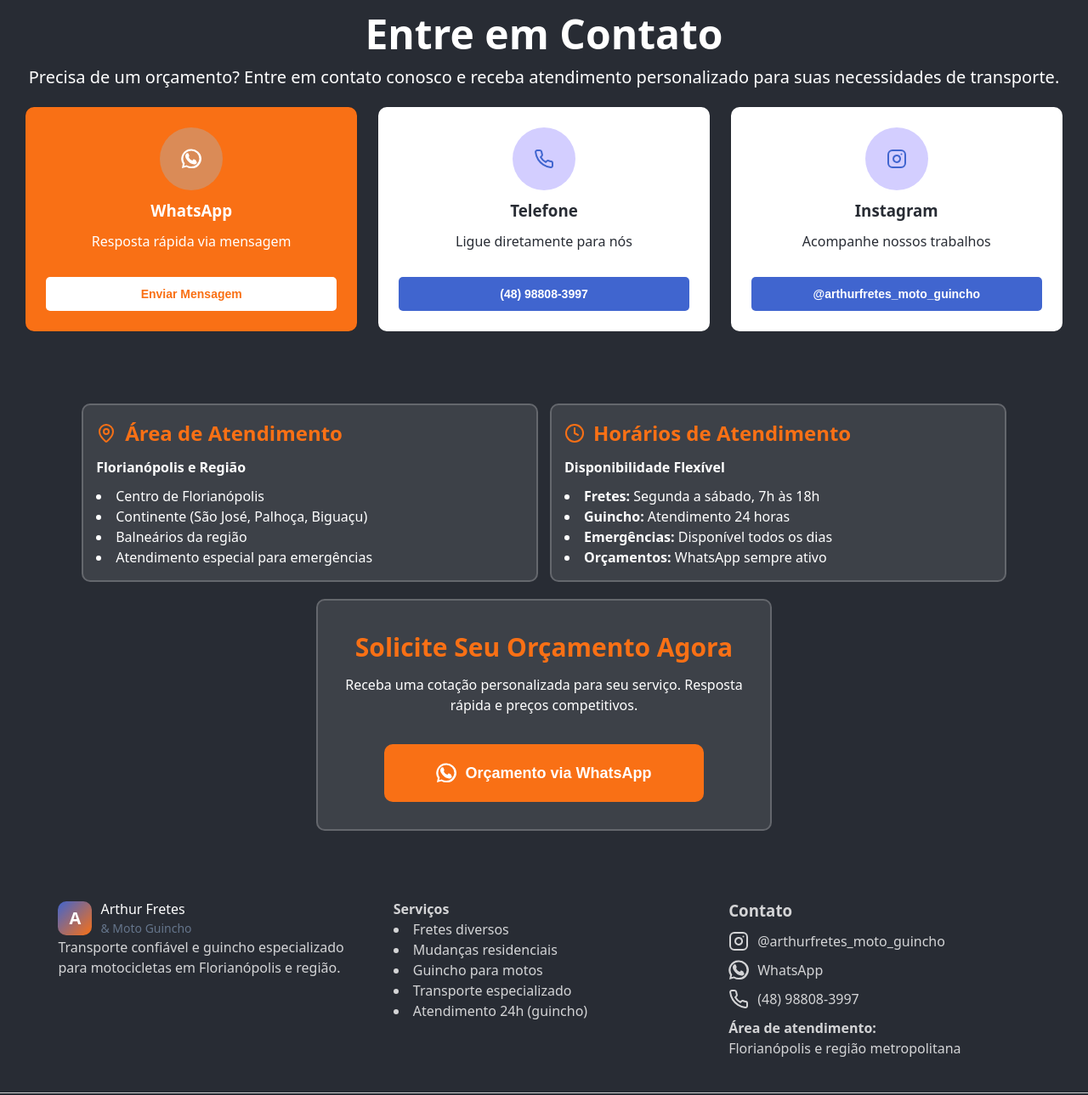
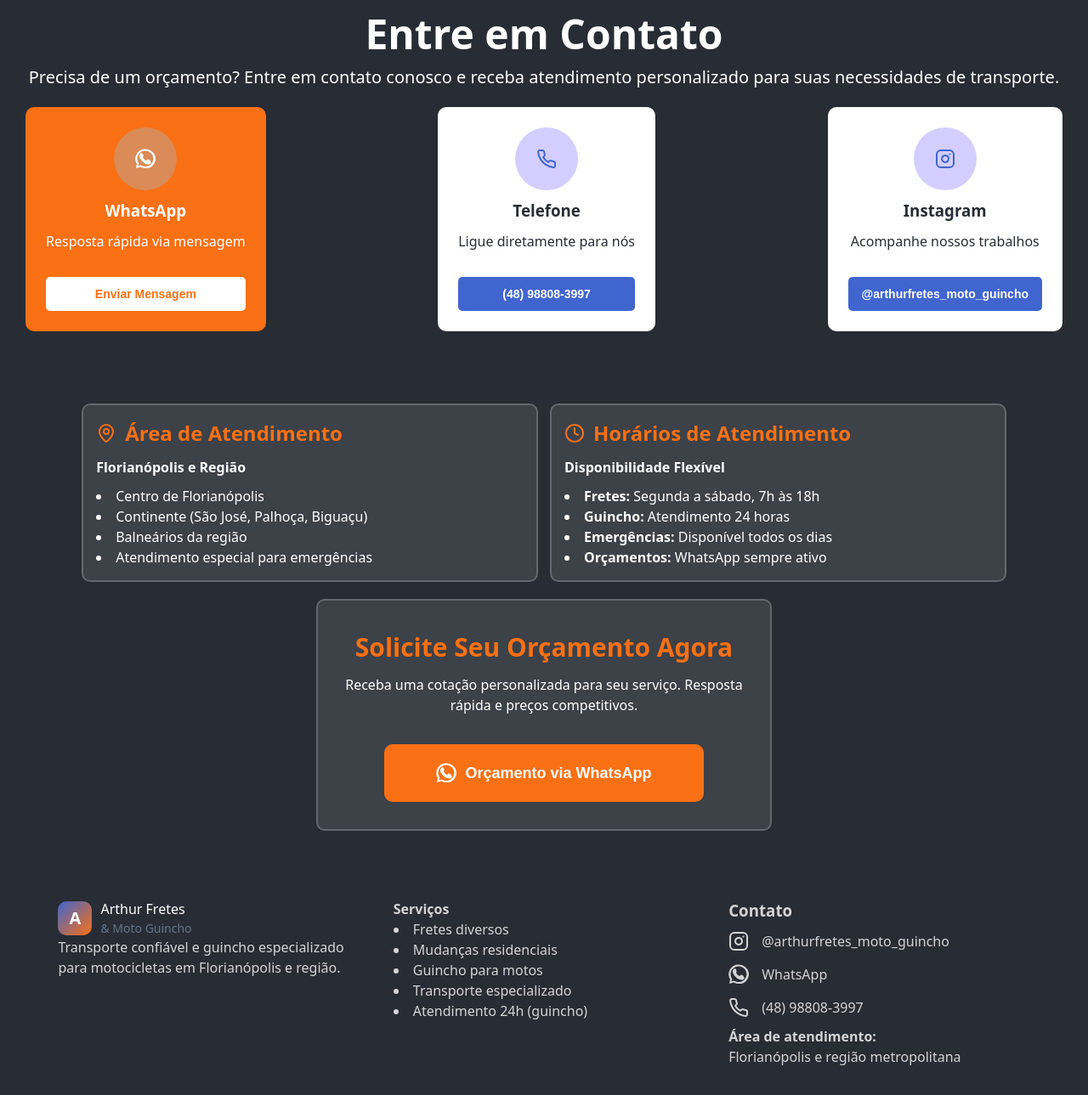
Before and after one commit to Roberto-Jr-Passarela/ArthurFretes_moto_guincho, a plain HTML site: page index.html in a window 1280 px wide. Shown: the part 2700-3989 px from the top of the page at 85% size. Drawn offline with Linux system fonts and the light colour scheme.

Commit message:
otmus-prime

```diff
--- a/index.html
+++ b/index.html
@@ -23,7 +23,7 @@
                 <span>Instagram</span>
             </a>
 
-            <a id="a-button-telefone-header" href="tel:+5548988083997" rel="Némero para contato com Arthur Frestes & e Moto Resgate 24h">
+            <a id="a-button-telefone-header" href="tel:+5548988083997" rel="Número para contato com Arthur Frestes & Moto Resgate 24h">
                 <svg class="lucide lucide-phone w-4 h-4" fill="none" height="24" stroke="currentColor" stroke-linecap="round" stroke-linejoin="round" stroke-width="2" viewBox="0 0 24 24" width="24" xmlns="http://www.w3.org/2000/svg"><path d="M22 16.92v3a2 2 0 0 1-2.18 2 19.79 19.79 0 0 1-8.63-3.07 19.5 19.5 0 0 1-6-6 19.79 19.79 0 0 1-3.07-8.67A2 2 0 0 1 4.11 2h3a2 2 0 0 1 2 1.72 12.84 12.84 0 0 0 .7 2.81 2 2 0 0 1-.45 2.11L8.09 9.91a16 16 0 0 0 6 6l1.27-1.27a2 2 0 0 1 2.11-.45 12.84 12.84 0 0 0 2.81.7A2 2 0 0 1 22 16.92z"></path></svg>
                 <span id="span-01-header">(48) 98808-3997</span><span id="span-02-header">Ligar</span>
             </a>
@@ -131,7 +131,7 @@
                             Materiais de proteção e amarração
                         </li>
                     </ul>
-                    <button id="button-pg3">Solicitar Orçamento</button>
+                    <a href="https://api.whatsapp.com/send?phone=5548988083997&text=Ol%C3%A1%2C+gostaria+de+mais+informa%C3%A7%C3%B5es+sobre+os+servi%C3%A7os." target="_blank" rel="noopener noreferrer"><button id="button-pg3" >Solicitar Orçamento</button></a>
                 </section>
                 <div id="div-posicion-imgs-pg3">
                     <img src="" alt="Caminhão HR">
@@ -210,7 +210,7 @@
                         </div>
                         <h3>WhatsApp</h3>
                         <p>Resposta rápida via mensagem</p>
-                        <button id="button-watts-pg5" class="button-pg5">Enviar Mensagem</button>
+                        <a href="https://api.whatsapp.com/send?phone=5548988083997&text=Ol%C3%A1%2C+gostaria+de+mais+informa%C3%A7%C3%B5es+sobre+os+servi%C3%A7os." target="_blank" rel="noopener noreferrer"><button id="button-watts-pg5" class="button-pg5">Enviar Mensagem</button></a>
                     </div>
                     <div class="div-templeats-pg5">
                         <div class="circulo-pg5">
@@ -218,7 +218,7 @@
                         </div>
                         <h3>Telefone</h3>
                         <p>Ligue diretamente para nós</p>
-                        <button class="button-pg5">(48) 98808-3997</button>
+                        <a href="tel:+5548988083997" rel="Número para contato com Arthur Frestes & Moto Resgate 24h"><button class="button-pg5">(48) 98808-3997</button></a>
                     </div>
                     <div class="div-templeats-pg5">
                         <div class="circulo-pg5">
@@ -226,7 +226,7 @@
                         </div>
                         <h3>Instagram</h3>
                         <p>Acompanhe nossos trabalhos</p>
-                        <button class="button-pg5">@arthurfretes_moto_guincho</button>
+                        <a href="https://www.instagram.com/arthurfretes_moto_resgate24h/" target="_blank" rel="Link Para Instagram da Arthur Fretes & Moto Resgate 24h"><button class="button-pg5">@arthurfretes_moto_guincho</button></a>
                     </div>
                 </div>
                 <div id="div-alinhamentos-dos-templeats-pg5">
@@ -261,7 +261,7 @@
                     <div id="div-solicitacion-pg5" class="div-templeat-02-pg5">
                         <h3 >Solicite Seu Orçamento Agora</h3>
                         <p>Receba uma cotação personalizada para seu serviço. Resposta rápida e preços competitivos.</p>
-                        <button id="button-watts-02-pg5"><svg xmlns="http://www.w3.org/2000/svg" width="24" height="24" viewBox="0 0 24 24" fill="currentColor"><path d="M20 3.5A11.4 11.4 0 0 0 12 .5a11.5 11.5 0 0 0-10 17.5L1 23l5.3-1.4a11.5 11.5 0 0 0 5.7 1.5h.1a11.4 11.4 0 0 0 11.9-11.5 11.5 11.5 0 0 0-4-8.1ZM12 21a9.6 9.6 0 0 1-4.9-1.3l-.4-.2-3.1.8.8-3-.2-.4A9.4 9.4 0 0 1 2.5 12a9.5 9.5 0 0 1 16.2-6.7A9.2 9.2 0 0 1 21.5 12 9.5 9.5 0 0 1 12 21Zm5.4-7.6c-.3-.2-1.8-.9-2.1-1s-.5-.2-.7.2-.8 1-1 1.2-.4.2-.7 0a7.7 7.7 0 0 1-2.2-1.4 8.2 8.2 0 0 1-1.5-2.2c-.2-.4 0-.6.1-.8s.2-.5.3-.7 0-.5 0-.7c0-.2-.7-1.7-1-2.3s-.5-.5-.7-.5h-.6c-.2 0-.7.1-1 .5s-1.3 1.2-1.3 3 1.3 3.4 1.5 3.7 2.5 3.8 6 5.3a19.7 19.7 0 0 0 1.9.6c.8.2 1.5.2 2 .1.6-.1 1.8-.8 2-1.4s.3-1.3.2-1.4-.3-.2-.6-.3Z"/></svg>Orçamento via WhatsApp</button>
+                        <a href="https://api.whatsapp.com/send?phone=5548988083997&text=Ol%C3%A1%2C+gostaria+de+mais+informa%C3%A7%C3%B5es+sobre+os+servi%C3%A7os." target="_blank" rel="noopener noreferrer"><button id="button-watts-02-pg5"><svg xmlns="http://www.w3.org/2000/svg" width="24" height="24" viewBox="0 0 24 24" fill="currentColor"><path d="M20 3.5A11.4 11.4 0 0 0 12 .5a11.5 11.5 0 0 0-10 17.5L1 23l5.3-1.4a11.5 11.5 0 0 0 5.7 1.5h.1a11.4 11.4 0 0 0 11.9-11.5 11.5 11.5 0 0 0-4-8.1ZM12 21a9.6 9.6 0 0 1-4.9-1.3l-.4-.2-3.1.8.8-3-.2-.4A9.4 9.4 0 0 1 2.5 12a9.5 9.5 0 0 1 16.2-6.7A9.2 9.2 0 0 1 21.5 12 9.5 9.5 0 0 1 12 21Zm5.4-7.6c-.3-.2-1.8-.9-2.1-1s-.5-.2-.7.2-.8 1-1 1.2-.4.2-.7 0a7.7 7.7 0 0 1-2.2-1.4 8.2 8.2 0 0 1-1.5-2.2c-.2-.4 0-.6.1-.8s.2-.5.3-.7 0-.5 0-.7c0-.2-.7-1.7-1-2.3s-.5-.5-.7-.5h-.6c-.2 0-.7.1-1 .5s-1.3 1.2-1.3 3 1.3 3.4 1.5 3.7 2.5 3.8 6 5.3a19.7 19.7 0 0 0 1.9.6c.8.2 1.5.2 2 .1.6-.1 1.8-.8 2-1.4s.3-1.3.2-1.4-.3-.2-.6-.3Z"/></svg>Orçamento via WhatsApp</button></a>
                     </div>
                 </div>
             </div>
@@ -293,7 +293,7 @@
                 <div id="links-pg6">
                     <a href="https://www.instagram.com/arthurfretes_moto_resgate24h/" target="_blank"><svg xmlns="http://www.w3.org/2000/svg" width="24" height="24" viewBox="0 0 24 24" fill="none" stroke="currentColor" stroke-width="2" stroke-linecap="round" stroke-linejoin="round" class="lucide lucide-instagram w-4 h-4" data-lov-id="src/components/Footer.tsx:74:16" data-lov-name="Instagram" data-component-path="src/components/Footer.tsx" data-component-line="74" data-component-file="Footer.tsx" data-component-name="Instagram" data-component-content="%7B%22className%22%3A%22w-4%20h-4%22%7D"><rect width="20" height="20" x="2" y="2" rx="5" ry="5"></rect><path d="M16 11.37A4 4 0 1 1 12.63 8 4 4 0 0 1 16 11.37z"></path><line x1="17.5" x2="17.51" y1="6.5" y2="6.5"></line></svg>@arthurfretes_moto_guincho</a>
                     <a href="https://wa.me/5548988083997" target="_blank"><svg xmlns="http://www.w3.org/2000/svg" width="24" height="24" viewBox="0 0 24 24" fill="currentColor"><path d="M20 3.5A11.4 11.4 0 0 0 12 .5a11.5 11.5 0 0 0-10 17.5L1 23l5.3-1.4a11.5 11.5 0 0 0 5.7 1.5h.1a11.4 11.4 0 0 0 11.9-11.5 11.5 11.5 0 0 0-4-8.1ZM12 21a9.6 9.6 0 0 1-4.9-1.3l-.4-.2-3.1.8.8-3-.2-.4A9.4 9.4 0 0 1 2.5 12a9.5 9.5 0 0 1 16.2-6.7A9.2 9.2 0 0 1 21.5 12 9.5 9.5 0 0 1 12 21Zm5.4-7.6c-.3-.2-1.8-.9-2.1-1s-.5-.2-.7.2-.8 1-1 1.2-.4.2-.7 0a7.7 7.7 0 0 1-2.2-1.4 8.2 8.2 0 0 1-1.5-2.2c-.2-.4 0-.6.1-.8s.2-.5.3-.7 0-.5 0-.7c0-.2-.7-1.7-1-2.3s-.5-.5-.7-.5h-.6c-.2 0-.7.1-1 .5s-1.3 1.2-1.3 3 1.3 3.4 1.5 3.7 2.5 3.8 6 5.3a19.7 19.7 0 0 0 1.9.6c.8.2 1.5.2 2 .1.6-.1 1.8-.8 2-1.4s.3-1.3.2-1.4-.3-.2-.6-.3Z"/></svg>WhatsApp</a>
-                    <a><svg xmlns="http://www.w3.org/2000/svg" width="24" height="24" viewBox="0 0 24 24" fill="none" stroke="currentColor" stroke-width="2" stroke-linecap="round" stroke-linejoin="round" class="lucide lucide-phone w-4 h-4" data-lov-id="src/components/Footer.tsx:58:16" data-lov-name="Phone" data-component-path="src/components/Footer.tsx" data-component-line="58" data-component-file="Footer.tsx" data-component-name="Phone" data-component-content="%7B%22className%22%3A%22w-4%20h-4%22%7D"><path d="M22 16.92v3a2 2 0 0 1-2.18 2 19.79 19.79 0 0 1-8.63-3.07 19.5 19.5 0 0 1-6-6 19.79 19.79 0 0 1-3.07-8.67A2 2 0 0 1 4.11 2h3a2 2 0 0 1 2 1.72 12.84 12.84 0 0 0 .7 2.81 2 2 0 0 1-.45 2.11L8.09 9.91a16 16 0 0 0 6 6l1.27-1.27a2 2 0 0 1 2.11-.45 12.84 12.84 0 0 0 2.81.7A2 2 0 0 1 22 16.92z"></path></svg>(48) 98808-3997</a>
+                    <a href="tel:+5548988083997" rel="Número para contato com Arthur Frestes & Moto Resgate 24h"><svg xmlns="http://www.w3.org/2000/svg" width="24" height="24" viewBox="0 0 24 24" fill="none" stroke="currentColor" stroke-width="2" stroke-linecap="round" stroke-linejoin="round" class="lucide lucide-phone w-4 h-4" data-lov-id="src/components/Footer.tsx:58:16" data-lov-name="Phone" data-component-path="src/components/Footer.tsx" data-component-line="58" data-component-file="Footer.tsx" data-component-name="Phone" data-component-content="%7B%22className%22%3A%22w-4%20h-4%22%7D"><path d="M22 16.92v3a2 2 0 0 1-2.18 2 19.79 19.79 0 0 1-8.63-3.07 19.5 19.5 0 0 1-6-6 19.79 19.79 0 0 1-3.07-8.67A2 2 0 0 1 4.11 2h3a2 2 0 0 1 2 1.72 12.84 12.84 0 0 0 .7 2.81 2 2 0 0 1-.45 2.11L8.09 9.91a16 16 0 0 0 6 6l1.27-1.27a2 2 0 0 1 2.11-.45 12.84 12.84 0 0 0 2.81.7A2 2 0 0 1 22 16.92z"></path></svg>(48) 98808-3997</a>
                 </div>
                 <strong>Área de atendimento:</strong>
                 <p>Florianópolis e região metropolitana </p>
--- a/styles/config.css
+++ b/styles/config.css
@@ -30,6 +30,9 @@ body {
   color: #282c34; /* cor de texto base */
   line-height: 1.5;
 }
+a {
+  text-decoration: none;
+}
 
 
 ul {
--- a/styles/pages/pg3.css
+++ b/styles/pages/pg3.css
@@ -43,6 +43,7 @@
     color: #4065CF;
 }
 
+
 /* 🔥 Agrupei flex-center repetidos */
 #button-pg3,
 #div-posicion-imgs-pg3 {
--- a/styles/pages/pg5.css
+++ b/styles/pages/pg5.css
@@ -47,8 +47,10 @@
   background-color: #fff;
   padding: 24px;
   border-radius: 10px;
-  width: 32%;
   box-shadow: 0 0 1px rgba(0, 0, 0, 0.375);
+}
+.div-templeats-pg5 > a {
+  width: 100%;
 }
 
 
--- a/styles/pages/pg6.css
+++ b/styles/pages/pg6.css
@@ -26,7 +26,7 @@
 #links-pg6,
 #links-pg6 > a {
     display: flex;
-    gap: 10px;
+    gap: 15px;
 }
 
 #links-pg6 {
```
